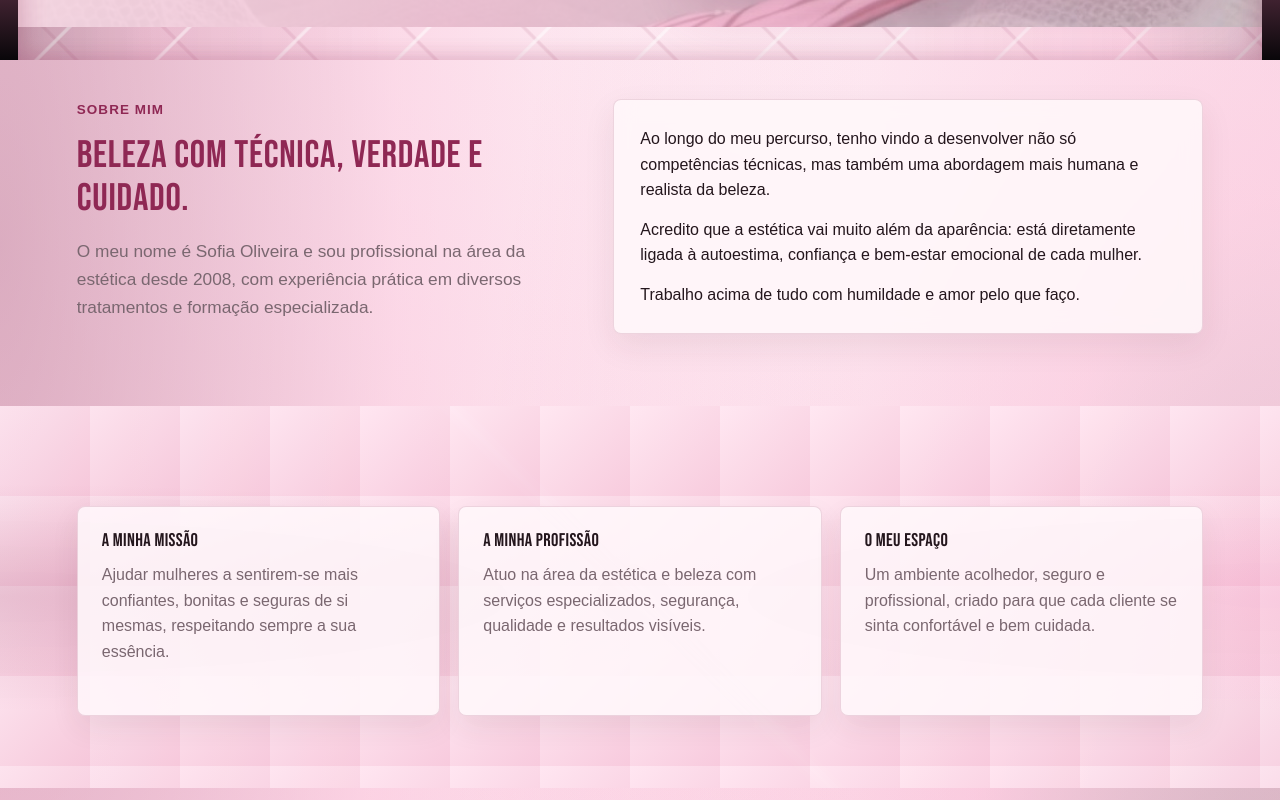
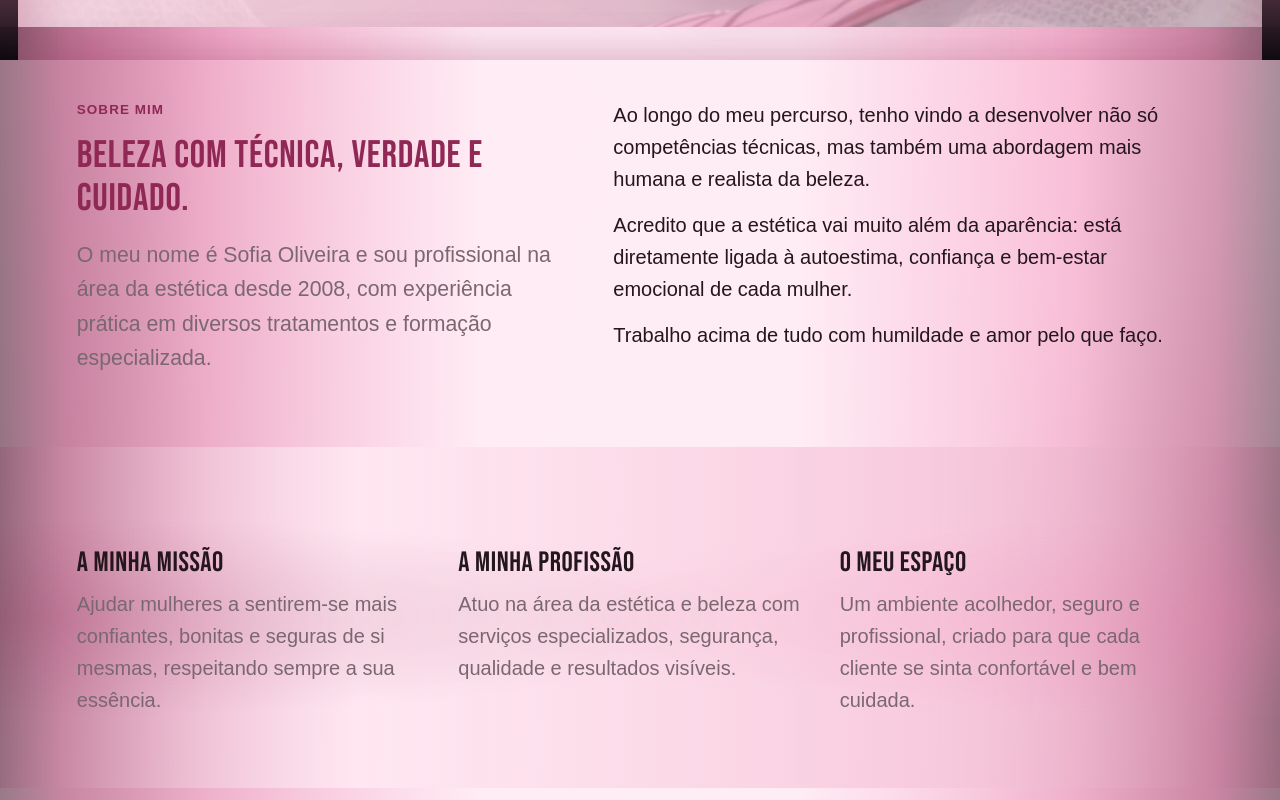
Before and after one commit to PedroVilarinhoWeb/Sofia-Site, a plain HTML site: page index.html in a window 1280 px wide. Shown: the part 740-1540 px from the top of the page. Drawn offline with Linux system fonts and the light colour scheme.

Commit message:
Blend side frame with rose background

```diff
--- a/index.html
+++ b/index.html
@@ -35,10 +35,10 @@
       margin: 0;
       font-family: Arial, Helvetica, sans-serif;
       background:
-        radial-gradient(ellipse at 0% 18%, rgba(143, 40, 84, 0.32) 0%, rgba(240, 123, 172, 0.22) 22%, transparent 48%),
-        radial-gradient(ellipse at 100% 34%, rgba(8, 6, 9, 0.2) 0%, rgba(240, 123, 172, 0.22) 18%, transparent 46%),
-        radial-gradient(circle at 48% 12%, rgba(255, 255, 255, 0.72) 0%, rgba(255, 216, 232, 0.44) 24%, transparent 52%),
-        linear-gradient(135deg, #ffe1ee 0%, #fff1f7 28%, #f6bfd5 58%, #ffe8f2 100%);
+        linear-gradient(90deg, rgba(8, 6, 9, 0.34) 0%, rgba(143, 40, 84, 0.34) 5%, rgba(240, 123, 172, 0.24) 16%, rgba(255, 238, 246, 0.96) 38%, rgba(255, 238, 246, 0.96) 62%, rgba(240, 123, 172, 0.24) 84%, rgba(143, 40, 84, 0.34) 95%, rgba(8, 6, 9, 0.34) 100%),
+        radial-gradient(ellipse at 0% 22%, rgba(143, 40, 84, 0.3) 0%, rgba(240, 123, 172, 0.24) 24%, transparent 54%),
+        radial-gradient(ellipse at 100% 36%, rgba(143, 40, 84, 0.3) 0%, rgba(240, 123, 172, 0.22) 24%, transparent 54%),
+        linear-gradient(135deg, #ffd7e8 0%, #fff0f7 32%, #f5b7d0 62%, #ffe2ee 100%);
       color: var(--ink);
       line-height: 1.6;
     }
@@ -50,11 +50,9 @@
       z-index: -1;
       pointer-events: none;
       background:
-        linear-gradient(90deg, rgba(8, 6, 9, 0.18), rgba(240, 123, 172, 0.08) 12%, transparent 32%, transparent 68%, rgba(240, 123, 172, 0.1) 88%, rgba(8, 6, 9, 0.2)),
-        linear-gradient(135deg, transparent 0 47%, rgba(255, 255, 255, 0.72) 48% 49%, transparent 50%),
-        linear-gradient(45deg, transparent 0 47%, rgba(143, 40, 84, 0.14) 48% 49%, transparent 50%);
-      background-size: auto, 120px 120px, 120px 120px;
-      opacity: 0.72;
+        linear-gradient(90deg, rgba(8, 6, 9, 0.22), rgba(143, 40, 84, 0.18) 7%, rgba(240, 123, 172, 0.12) 18%, transparent 36%, transparent 64%, rgba(240, 123, 172, 0.12) 82%, rgba(143, 40, 84, 0.18) 93%, rgba(8, 6, 9, 0.22)),
+        radial-gradient(circle at 50% 8%, rgba(255, 255, 255, 0.58), transparent 38%);
+      opacity: 0.85;
     }
 
     body::after {
@@ -65,10 +63,10 @@
       pointer-events: none;
       border-left: clamp(10px, 1.5vw, 18px) solid transparent;
       border-right: clamp(10px, 1.5vw, 18px) solid transparent;
-      border-image: linear-gradient(180deg, var(--obsidian) 0%, #3a1429 38%, var(--rose) 68%, var(--obsidian) 100%) 1;
+      border-image: linear-gradient(180deg, rgba(8, 6, 9, 0.96) 0%, rgba(143, 40, 84, 0.92) 36%, rgba(240, 123, 172, 0.86) 68%, rgba(8, 6, 9, 0.96) 100%) 1;
       box-shadow:
-        inset 10px 0 22px rgba(143, 40, 84, 0.18),
-        inset -10px 0 22px rgba(143, 40, 84, 0.18);
+        inset 24px 0 48px rgba(143, 40, 84, 0.22),
+        inset -24px 0 48px rgba(143, 40, 84, 0.22);
     }
 
     img,
@@ -177,13 +175,9 @@
     h3 {
       font-family: "Bebas Neue", Arial, sans-serif;
       font-weight: 400;
-      font-size: 1.5rem;
+      font-size: 1.75rem;
       letter-spacing: 0.02em;
-    }
-
-    h3 {
       margin: 0 0 10px;
-      font-size: 1.15rem;
     }
 
     .hero-copy p {
@@ -262,20 +256,19 @@
     .lead {
       margin: 0;
       color: var(--muted);
-      font-size: 1.08rem;
+      font-size: 1.33rem;
     }
 
     .panel {
-      padding: 26px;
-      border: 1px solid var(--line);
-      border-radius: 8px;
-      background: rgba(255, 248, 251, 0.86);
-      box-shadow: 0 12px 32px rgba(70, 44, 39, 0.08);
-      backdrop-filter: blur(10px);
+      padding: 0;
+      border: 0;
+      background: transparent;
+      box-shadow: none;
     }
 
     .panel p {
       margin: 0 0 14px;
+      font-size: 1.25rem;
     }
 
     .panel p:last-child {
@@ -286,9 +279,7 @@
       background:
         radial-gradient(ellipse at 0% 50%, rgba(143, 40, 84, 0.18), transparent 42%),
         radial-gradient(ellipse at 100% 50%, rgba(240, 123, 172, 0.2), transparent 42%),
-        linear-gradient(135deg, rgba(255, 232, 242, 0.9), rgba(247, 201, 220, 0.9)),
-        linear-gradient(45deg, transparent 0 49%, rgba(255, 255, 255, 0.7) 50%, transparent 51%);
-      background-size: auto, auto, 90px 90px;
+        linear-gradient(90deg, rgba(143, 40, 84, 0.16), rgba(255, 232, 242, 0.9) 28%, rgba(247, 201, 220, 0.9) 72%, rgba(143, 40, 84, 0.16));
     }
 
     .cards {
@@ -299,17 +290,16 @@
     }
 
     .card {
-      min-height: 210px;
-      padding: 24px;
-      border: 1px solid var(--line);
-      border-radius: 8px;
-      background: rgba(255, 248, 251, 0.88);
-      box-shadow: 0 12px 28px rgba(70, 44, 39, 0.08);
+      padding: 0;
+      border: 0;
+      background: transparent;
+      box-shadow: none;
     }
 
     .card p {
       margin: 0;
       color: var(--muted);
+      font-size: 1.25rem;
     }
 
     .services {
@@ -318,6 +308,7 @@
       padding-left: 20px;
       margin: 8px 0 0;
       color: var(--muted);
+      font-size: 1.25rem;
     }
 
     .services li {
```
